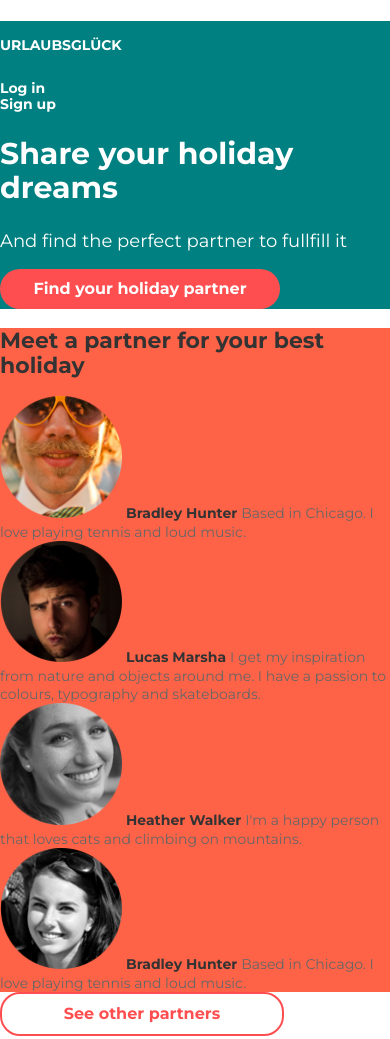
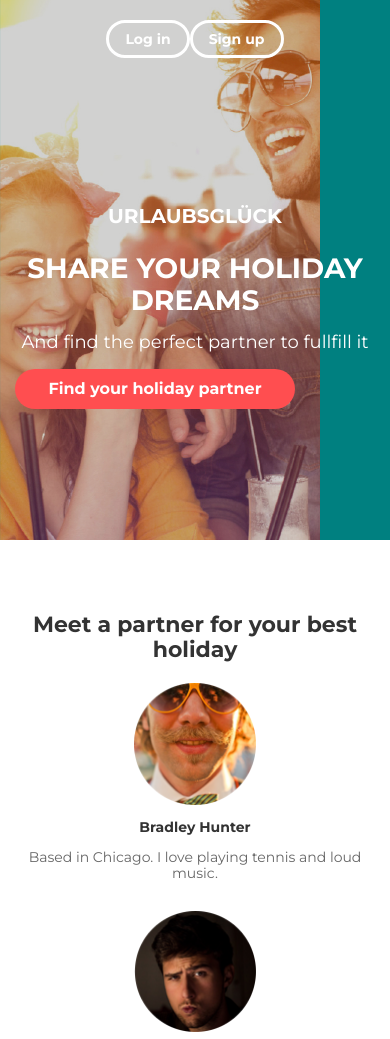
Before and after one commit to belon-creator/goit-markup-hw-07, a plain HTML site: page index.html in a window 390 px wide. Shown: the top 1039 px of the page. Drawn offline with Linux system fonts and the light colour scheme.

Commit message:
add mobile version

```diff
--- a/css/styles.css
+++ b/css/styles.css
@@ -27,7 +27,14 @@ ul {
 .logo-link {
   font-family: var(--font);
 }
-
+.logo-link {
+  font-size: 20px;
+}
+/* .container {
+  margin: 0 auto;
+  margin-left: auto;
+  margin-right: auto;
+} */
 .main-header {
   background-color: teal;
 }
@@ -41,7 +48,7 @@ a {
 }
 
 .hdr-title {
-  font-size: 30px;
+  font-size: 28px;
   color: var(--hdr-color);
   font-family: var(--font);
   font-weight: 700;
@@ -63,11 +70,12 @@ a {
   text-align: center;
   font-weight: 700;
 }
+.hdr-btn:hover {
+  cursor: pointer;
+}
 
 /* basic styles for main */
-.content {
-  background-color: tomato;
-}
+
 .title {
   font-size: 22px;
   color: var(--title-color);
@@ -100,5 +108,86 @@ a {
 }
 /* phone */
 
-@media screen and (min-width: 320px) {
+@media screen and (min-width: 320px) and (max-width: 659px) {
+  .main-header {
+    min-height: 540px;
+    background-repeat: no-repeat;
+    background-image: url(../images/mobile.png);
+  }
+  .container {
+    padding-right: 15px;
+    padding-left: 15px;
+  }
+  .navigation {
+    padding-top: 20px;
+    display: flex;
+    flex-direction: column-reverse;
+    align-items: center;
+  }
+  .user-nav {
+    display: flex;
+    margin-bottom: 114px;
+  }
+  .user-nav-link {
+    display: block;
+    padding: 8px 16px;
+    border: 3px solid #fff;
+    border-radius: 20px;
+  }
+  .hdr-title {
+    margin: 0;
+    text-transform: uppercase;
+    text-align: center;
+    margin-bottom: 16px;
+  }
+  .hdr-txt {
+    margin: 0;
+    text-align: center;
+    margin-bottom: 16px;
+  }
+  /* partners list */
+  .title {
+    margin: 0;
+    padding-top: 72px;
+    margin-bottom: 20px;
+    text-align: center;
+  }
+  .partners-list-item {
+    display: flex;
+    flex-wrap: wrap;
+    justify-content: center;
+    margin-bottom: 30px;
+  }
+  .partner {
+    display: flex;
+    flex-direction: column;
+    justify-content: center;
+    align-items: center;
+  }
+
+  .partner-name,
+  .partner-description {
+    display: block;
+    text-align: center;
+    margin-top: 14px;
+  }
+  .content {
+    padding-bottom: 56px;
+  }
 }
+@media screen and (min-width: 660px) {
+  .main-header {
+    min-height: 700px;
+    background-repeat: no-repeat;
+    background-image: url(../images/tablet.png);
+  }
+}
+
+@media screen and (min-width: 940px){
+    .main-header {
+        min-height: 700px;
+        background-repeat: no-repeat;
+        background-image: url(../images/desctop.png);
+      }
+    }
+}
--- a/index.html
+++ b/index.html
@@ -16,17 +16,17 @@
   <body>
     <!-- header -->
     <header class="main-header">
-      <div class="container">
-        <h1 class="logo">
-          <a class="logo-link" href="#">URLAUBSGLÜCK</a>
-        </h1>
+      <div class="container hdr-container">
         <nav class="navigation">
+          <h1 class="logo">
+            <a class="logo-link" href="#">URLAUBSGLÜCK</a>
+          </h1>
           <ul class="user-nav">
             <li class="user-nav-list">
-              <a href="#">Log in</a>
+              <a class="user-nav-link" href="#">Log in</a>
             </li>
             <li class="user-nav-list">
-              <a href="#">Sign up</a>
+              <a class="user-nav-link" href="#">Sign up</a>
             </li>
           </ul>
         </nav>
@@ -97,9 +97,9 @@
               </div>
             </li>
           </ul>
+          <button type="button" class="btn">See other partners</button>
         </div>
       </section>
-      <button type="button" class="btn">See other partners</button>
     </main>
   </body>
 </html>
```
